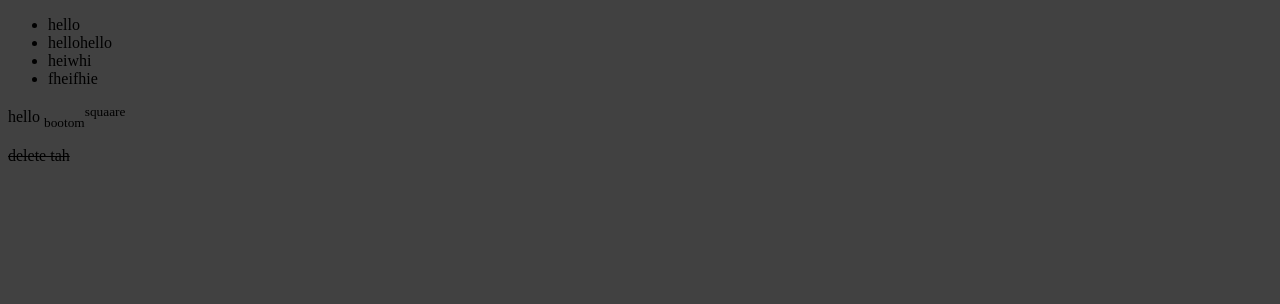
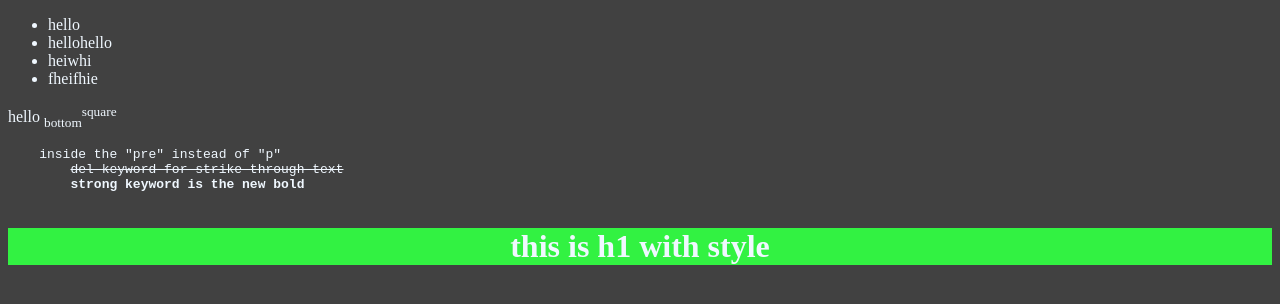
Before and after one commit to theayusharma/JSlearn, a plain HTML site: page 02_basic/index.html in a window 1280 px wide. Drawn offline with Linux system fonts and the light colour scheme.

Commit message:
coomittttt

```diff
--- a/02_basic/index.html
+++ b/02_basic/index.html
@@ -14,13 +14,13 @@
         <li>fheifhie</li>
     </ul>
     <!-- ul>li*4  -->
-    <p>hello <sub>bootom</sub><sup>squaare</sup></p>
-    <p>
-        <del>
-            delete tah
-        </del>
-    </p>
-    <!-- <h1 style="text-align: center;
-    background-color: #32F242;">this is h1</h1> -->
+    <p>hello <sub>bottom</sub><sup>square</sup></p>
+    <pre>
+    inside the "pre" instead of "p"
+        <del>del keyword for strike through text</del>
+        <strong>strong keyword is the new bold</strong>
+    </pre>
+    <h1 style="text-align: center;
+    background-color: #32F242;">this is h1 with style</h1>
 </body>
 </html>
--- a/02_basic/style.css
+++ b/02_basic/style.css
@@ -1,3 +1,4 @@
 body{
     background-color: #414141;
+    color: aliceblue;
 }
```
